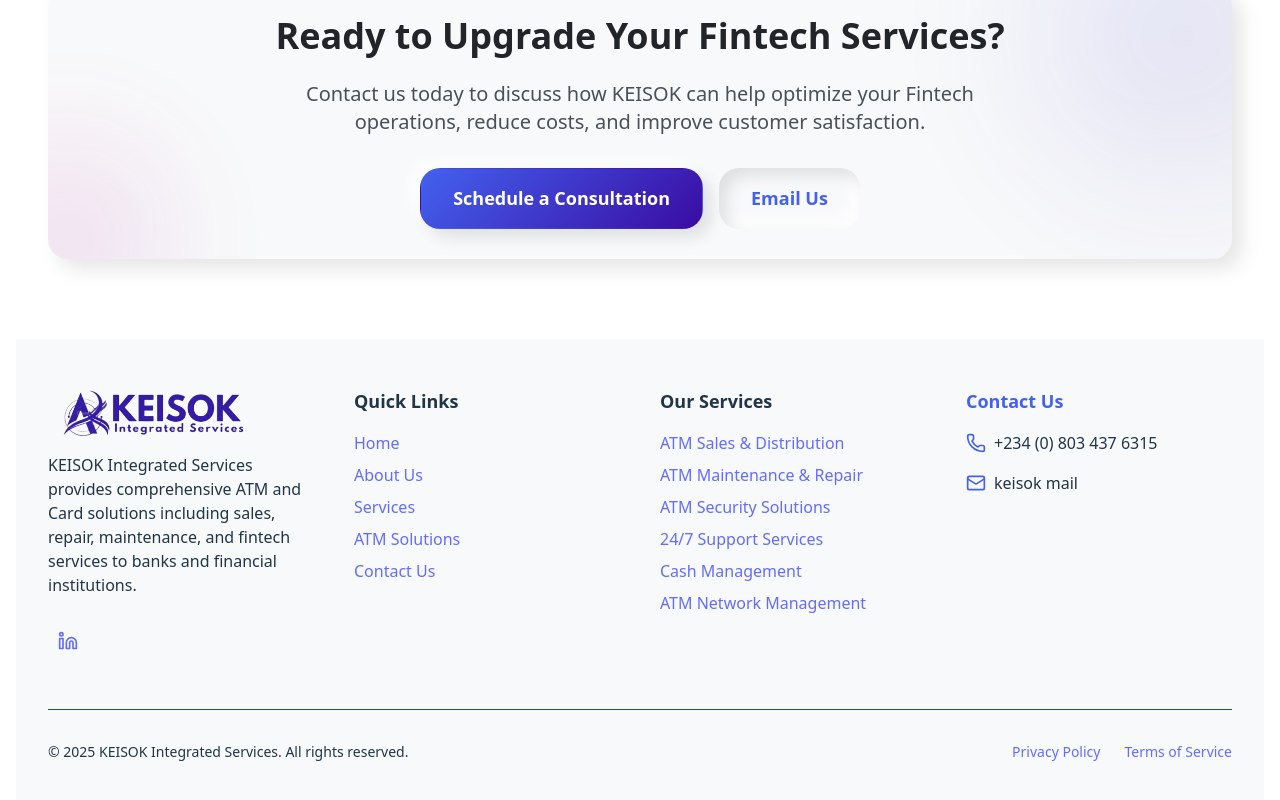
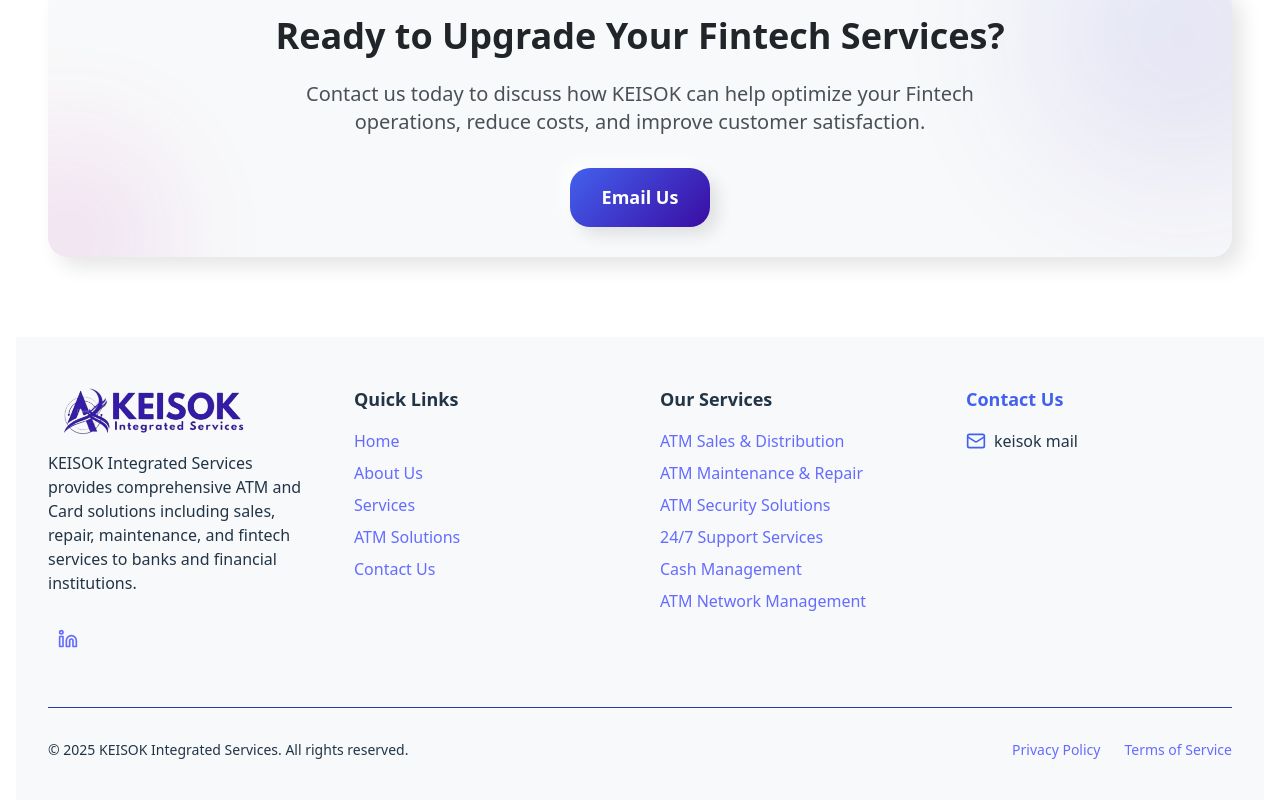
Before and after one commit to HerExcellency/keisok, a React (Vite) app: page / in a window 1280 px wide. Shown: the part 4746-5546 px from the top of the page. Built offline with nearby package versions, Linux system fonts and the light colour scheme.

Commit message:
footer and consult button

```diff
--- a/src/components/layout/Footer.jsx
+++ b/src/components/layout/Footer.jsx
@@ -74,12 +74,12 @@
         46 Babatunde Famori Street, Lagos, Nigeria
       </span>
     </li> */}
-    <li className="flex items-center cursor-pointer" onClick={() => window.location.href = 'tel:+2348034376315'}>
+    {/* <li className="flex items-center cursor-pointer" onClick={() => window.location.href = 'tel:+2348034376315'}>
       <Phone className="w-5 h-5 mr-2" style={{ color: theme.colors.primary }} />
       <span style={{ color: theme.colors.gray }}>
         +234 (0) 803 437 6315
       </span>
-    </li>
+    </li> */}
     <li className="flex items-center cursor-pointer" onClick={() => window.location.href = 'mailto:services@keisokintegratedservices.com'}>
       <Mail className="w-5 h-5 mr-2" style={{ color: theme.colors.primary }} />
       <span style={{ color: theme.colors.gray }}>
--- a/src/components/sections/CTASection.jsx
+++ b/src/components/sections/CTASection.jsx
@@ -73,9 +73,9 @@
   </p>
 
   <div className="flex flex-col sm:flex-row justify-center gap-4">
-    <Button variant="primary" size="lg">
+    {/* <Button variant="primary" size="lg">
       Schedule a Consultation
-    </Button>
+    </Button> */}
      {/* <Button
         variant="primary"
         size="lg"
@@ -88,7 +88,7 @@
         onClose={closeModal}
       />
 
-    <Button variant="secondary" size="lg" href="mailto:services@keisok.com">
+    <Button variant="primary" size="lg" href="mailto:services@keisok.com">
       Email Us
     </Button>
   </div>
```
